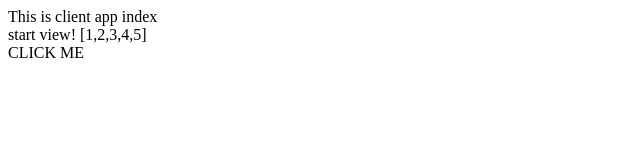
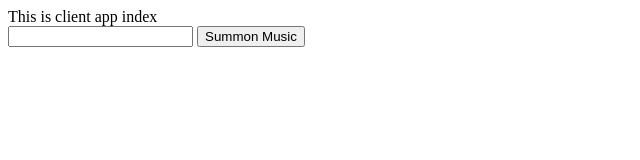
Before and after one commit to Internev/music-adventure, a website: page client/index.html in a window 1280 px wide. Shown: the whole page, without its empty margins (0-640 px from the left). Drawn offline with Linux system fonts and the light colour scheme; some packages are replaced by stand-ins of ours.

Commit message:
Add basic form to start, search works and returns 5 artist objects from lastfm

```diff
--- a/client/start/start.html
+++ b/client/start/start.html
@@ -1,9 +1,9 @@
 <div>
-
-    start view! {{ start.data }}
-
-    <div ng-click="start.getData('Iron Maiden')">
-      CLICK ME
+    <div>
+      <input ng-model="artist" />
+      <button ng-click="start.getData(artist)">Summon Music</button>
     </div>
-
+    <div ng-repeat="item in start.data">
+      {{item.name}}
+    </div>
 </div>
--- a/client/start/start.js
+++ b/client/start/start.js
@@ -3,7 +3,7 @@ angular.module('start', [])
 
 .controller('StartCtrl', function($http) {
 
-  this.data = [1, 2, 3, 4, 5];
+  this.data = {};
 
   this.getData = function(name){
     $http({
```
